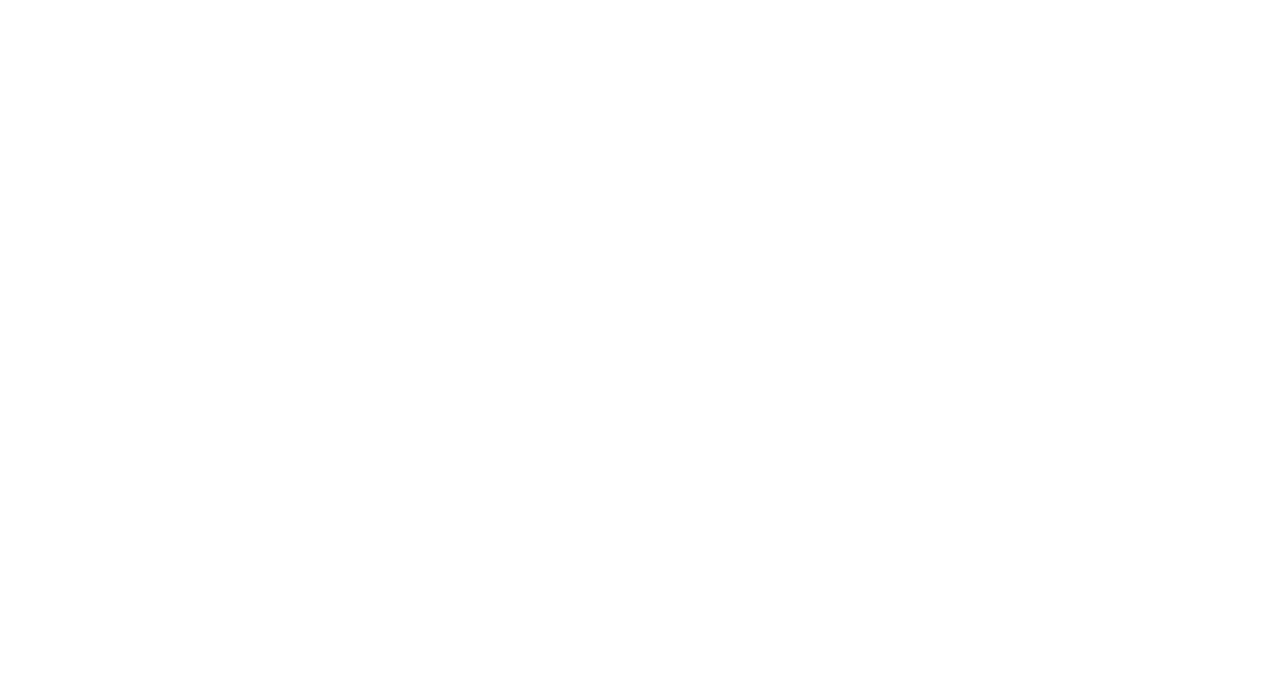
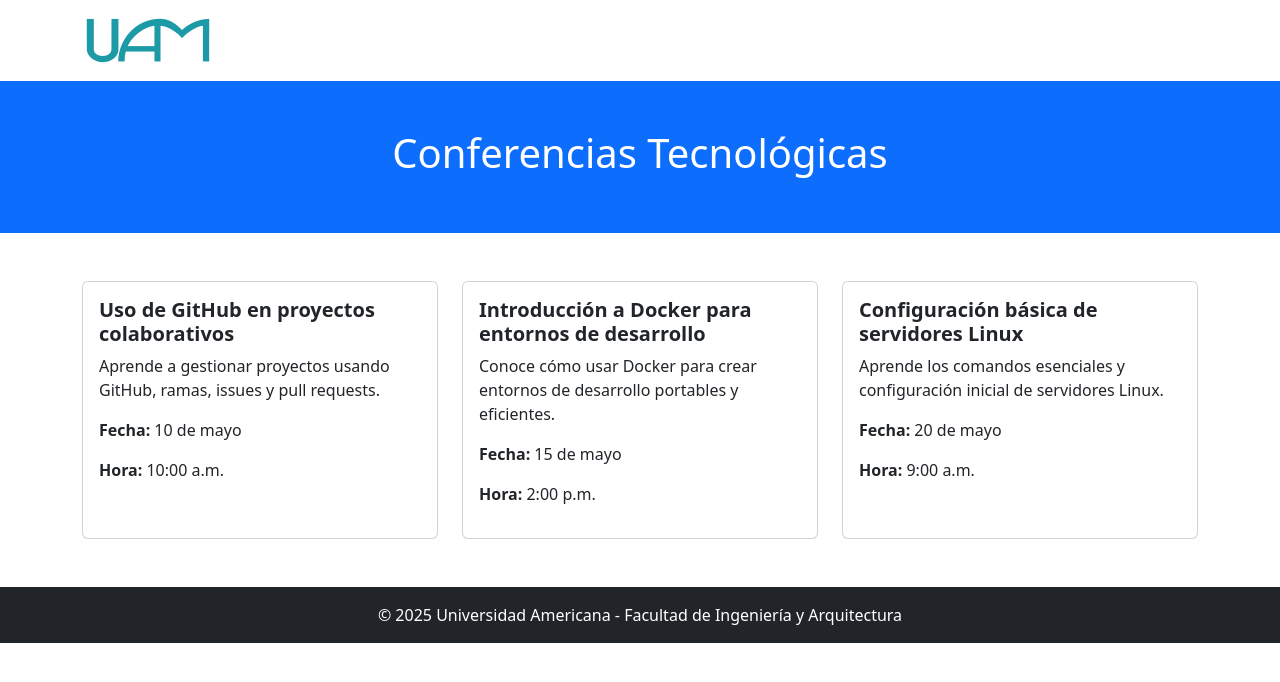
Before and after one commit to evanessscence/Examen-S5, a plain HTML site: page eventos.html in a window 1280 px wide. Drawn offline with nearby package versions, Linux system fonts and the light colour scheme.

Commit message:
HTML de la página de eventos

```diff
--- a/eventos.html
+++ b/eventos.html
@@ -1,11 +1,79 @@
 <!DOCTYPE html>
-<html lang="en">
+<html lang="es">
 <head>
-    <meta charset="UTF-8">
-    <meta name="viewport" content="width=device-width, initial-scale=1.0">
-    <title>Document</title>
+  <meta charset="UTF-8">
+  <meta name="viewport" content="width=device-width, initial-scale=1">
+  <meta name="description" content="Conferencias tecnológicas UAM">
+  <title>Eventos - UAM</title>
+  <link href="https://cdn.jsdelivr.net/npm/bootstrap@5.3.3/dist/css/bootstrap.min.css" rel="stylesheet">
+  <link rel="stylesheet" href="styles.css">
+  <link rel="preconnect" href="https://fonts.googleapis.com">
+  <link rel="preconnect" href="https://fonts.gstatic.com" crossorigin>
+  <link href="https://fonts.googleapis.com/css2?family=Poppins:ital,wght@0,100;0,200;0,300;0,400;0,500;0,600;0,700;0,800;0,900;1,100;1,200;1,300;1,400;1,500;1,600;1,700;1,800;1,900&display=swap" rel="stylesheet">
 </head>
 <body>
+    <nav class="navbar navbar-expand-lg navbar-dark">
+        <div class="container">
+          <a class="navbar-brand d-flex align-items-center" href="#">
+            <img src="logo.png" alt="Logo UAM" width="132" height="55" class="d-inline-block align-text-top me-2">
 
+          </a>
+          <button class="navbar-toggler" type="button" data-bs-toggle="collapse" data-bs-target="#navbarNav">
+            <span class="navbar-toggler-icon"></span>
+          </button>
+          <div class="collapse navbar-collapse" id="navbarNav">
+            <ul class="navbar-nav ms-auto">
+              <li class="nav-item"><a class="nav-link active" href="index.html">Inicio</a></li>
+              <li class="nav-item"><a class="nav-link" href="eventos.html">Eventos</a></li>
+              <li class="nav-item"><a class="nav-link" href="registro.html">Registro</a></li>
+            </ul>
+          </div>
+        </div>
+      </nav>
+
+  <header class="bg-primary text-white text-center py-5">
+    <h1>Conferencias Tecnológicas</h1>
+  </header>
+
+  <section class="container my-5">
+    <div class="row g-4">
+      <div class="col-md-4">
+        <div class="card h-100">
+          <div class="card-body">
+            <h5 class="card-title"><b>Uso de GitHub en proyectos colaborativos</b></h5>
+            <p class="card-text">Aprende a gestionar proyectos usando GitHub, ramas, issues y pull requests.</p>
+            <p><strong>Fecha:</strong> 10 de mayo</p>
+            <p><strong>Hora:</strong> 10:00 a.m.</p>
+          </div>
+        </div>
+      </div>
+      <div class="col-md-4">
+        <div class="card h-100">
+          <div class="card-body">
+            <h5 class="card-title"><b>Introducción a Docker para entornos de desarrollo</b></h5>
+            <p class="card-text">Conoce cómo usar Docker para crear entornos de desarrollo portables y eficientes.</p>
+            <p><strong>Fecha:</strong> 15 de mayo</p>
+            <p><strong>Hora:</strong> 2:00 p.m.</p>
+          </div>
+        </div>
+      </div>
+      <div class="col-md-4">
+        <div class="card h-100">
+          <div class="card-body">
+            <h5 class="card-title"><b>Configuración básica de servidores Linux</b></h5>
+            <p class="card-text">Aprende los comandos esenciales y configuración inicial de servidores Linux.</p>
+            <p><strong>Fecha:</strong> 20 de mayo</p>
+            <p><strong>Hora:</strong> 9:00 a.m.</p>
+          </div>
+        </div>
+      </div>
+    </div>
+  </section>
+
+  <footer class="bg-dark text-white text-center p-3 mt-5">
+    © 2025 Universidad Americana - Facultad de Ingeniería y Arquitectura
+  </footer>
+
+  <script src="https://cdn.jsdelivr.net/npm/bootstrap@5.3.3/dist/js/bootstrap.bundle.min.js"></script>
 </body>
 </html>
```
